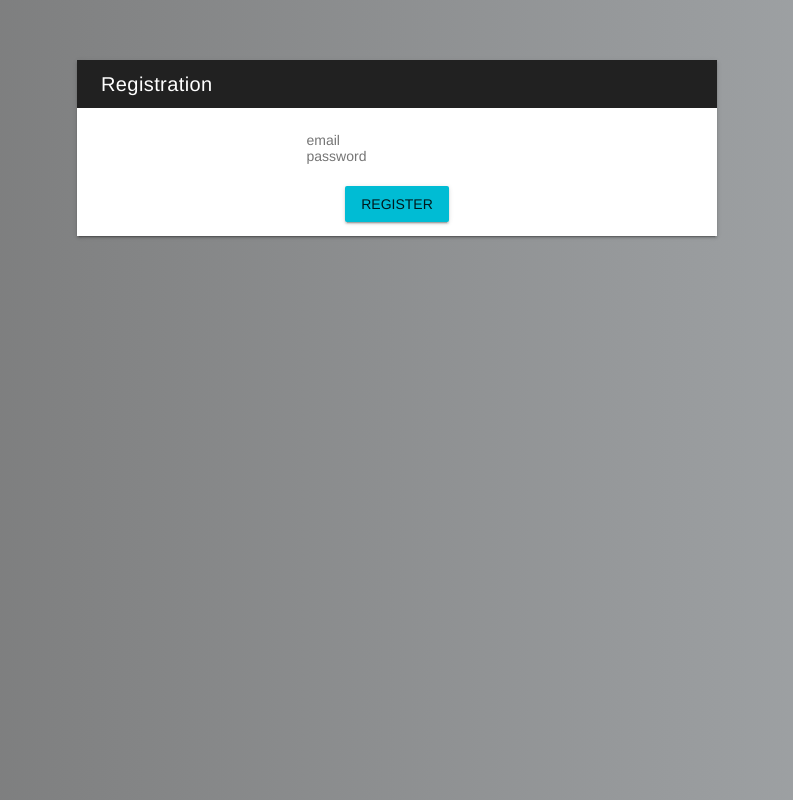
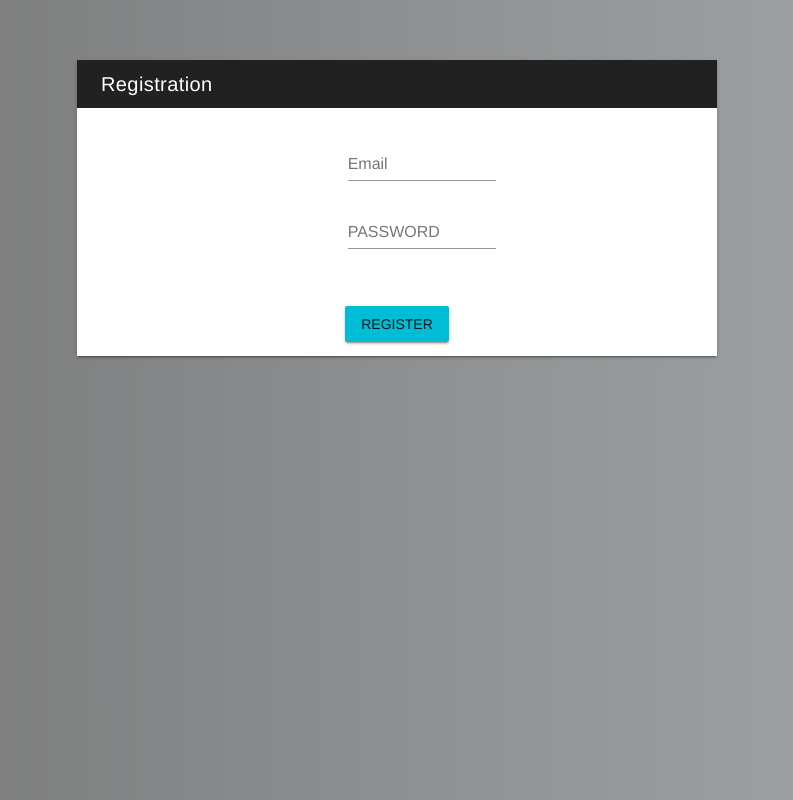
Before and after one commit to exndiver/rec_app, a Vue app in the folder rec/: page /register in a window 1280 px wide. Shown: the whole page, without its empty margins (243-1036 px from the left). Built offline with nearby package versions, Linux system fonts and the light colour scheme.

Commit message:
reg_form

```diff
--- a/rec/src/components/Register.vue
+++ b/rec/src/components/Register.vue
@@ -7,10 +7,13 @@
         </v-toolbar>
 
         <div class="pl-4 pr-4 pt-4 pb-2">
-          <input type="email" name="email" v-model="email" placeholder="email" />
-          <br>
-          <input type="password" name="password" v-model="password" placeholder="password" />
-          <br>
+           <v-flex xs12 offset-xs5 sm6 md3>
+            <v-text-field label="Email" v-model="email" ></v-text-field>
+           </v-flex>
+          <v-flex xs12 offset-xs5 sm6 md3>
+            <v-text-field label="PASSWORD" v-model="password" ></v-text-field>
+           </v-flex>
+           <br>
           <div class="error" v-html="error" />
           <br>
           <v-btn class="cyan" @click="register">Register</v-btn>
```
